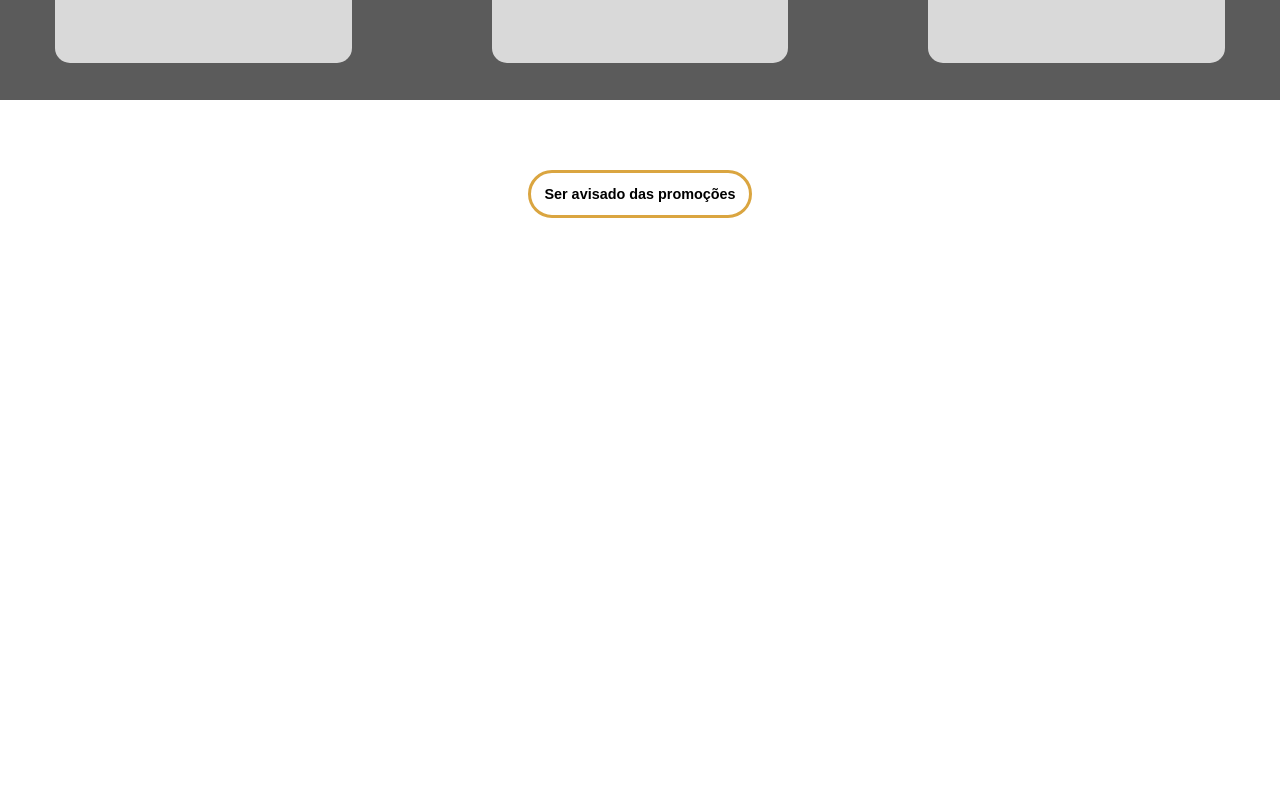
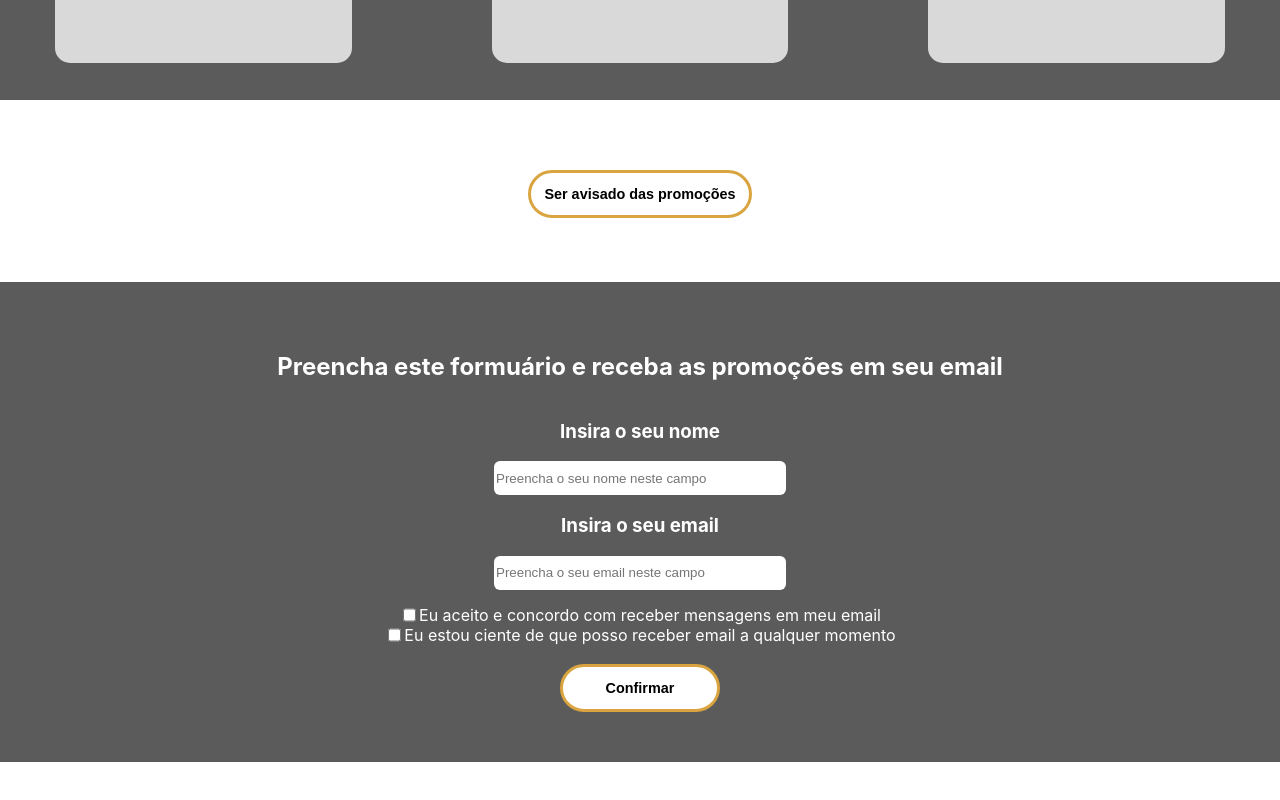
Before and after one commit to oliveira-lucas7/aro-empresa, a React (Create React App) app: page / in a window 1280 px wide. Shown: the part 935-1735 px from the top of the page. Before the commit the page ends 1179 px from the top, so only its background shows below. Built offline with nearby package versions, Linux system fonts and the light colour scheme.

Commit message:
Formulário finalizado

```diff
--- a/package.json
+++ b/package.json
@@ -3,6 +3,7 @@
   "version": "0.1.0",
   "private": true,
   "dependencies": {
+    "@emailjs/browser": "^3.12.1",
     "@testing-library/jest-dom": "^5.17.0",
     "@testing-library/react": "^13.4.0",
     "@testing-library/user-event": "^13.5.0",
--- a/src/App.js
+++ b/src/App.js
@@ -3,7 +3,7 @@ import Header from './components/header';
 import VejaMais from './components/VejaMais';
 import Carrosel from './components/Carrosel'
 import Aviso from './components/Aviso'
-
+import Formulario from './components/Formulario';
 
 function App() {
   return (
@@ -12,6 +12,7 @@ function App() {
         <VejaMais></VejaMais>
         <Carrosel></Carrosel>
         <Aviso></Aviso>
+        <Formulario></Formulario>
     </div>
   );
 }
--- /dev/null
+++ b/src/components/Formulario.jsx
@@ -0,0 +1,86 @@
+import React, { useState } from 'react'
+import Style from './Formulario.module.css'
+import emailjs from '@emailjs/browser'
+
+function Formulario() {
+
+    const [name, setName] = useState('')
+    const [email, setEmail] = useState('')
+    const [checkUm, setCheckUm] = useState(false)
+    const [checkDois, setCheckDois] = useState(false)
+
+    function sendEmail(e){
+        if(name === '' || email === '' || checkUm === false || checkDois === false){
+            alert("Você não preencheu todos os campos")
+            return;
+        }
+
+        e.preventDefault();
+
+        const templateParams = {
+            from_name: name,
+            email: email
+        }
+
+        emailjs.send("service_7cz89cc", "template_wwiab99", templateParams, "6RLZ7eu8T4C1FFQBJ")
+        .then((response) => {
+            console.log("Email enviado com sucesso", response.status, response.text)
+            setName('')
+            setEmail('')
+            setCheckUm(false)
+            setCheckDois(false)
+        }, (err) => {
+            console.log("Erro", err)
+        })
+
+    }
+
+  return (
+    <form onSubmit={sendEmail} className={Style.Formulario}>
+        <h2>Preencha este formuário e receba as promoções em seu email</h2>
+        <div>
+            <h3>Insira o seu nome</h3>
+            <input type="text"
+            className={Style.text}
+            placeholder='Preencha o seu nome neste campo'
+            onChange={(e) => setName(e.target.value)}
+            value={name}
+            />
+        </div>
+        <div>
+            <h3>Insira o seu email</h3>
+            <input type="email"
+            className={Style.text}
+            name=""
+            id=""
+            placeholder='Preencha o seu email neste campo'
+            onChange={(e) => setEmail(e.target.value)}
+            value={email}
+            />
+        </div>
+        <div className={Style.checkUm}>
+            <input type="checkbox"
+            name=""
+            id=""
+            onChange={(e) => setCheckUm(e.target.value)}
+            value={checkUm}
+            />
+            <span>Eu aceito e concordo com receber mensagens em meu email</span>
+        </div>
+        <div className={Style.checkDois}>
+            <input type="checkbox"
+            name=""
+            id=""
+            onChange={(e) => setCheckDois(e.target.value)}
+            value={checkDois}
+            />
+            <span>Eu estou ciente de que posso receber email a qualquer momento</span>
+        </div>
+        <div>
+            <input type="submit" value="Confirmar" className={Style.envio}/>
+        </div>
+    </form>
+  )
+}
+
+export default Formulario
--- /dev/null
+++ b/src/components/Formulario.module.css
@@ -0,0 +1,72 @@
+.Formulario{
+    background-color: #5b5b5b;
+    height: 30rem;
+    margin-top: 3%;
+    display: flex;
+    flex-direction: column;
+    align-items: center;
+    margin-bottom: 10rem;
+    justify-content: center;
+    color: white;
+}
+
+.text{
+    width: 18rem;
+    height: 2rem;
+    border-radius: 6px;
+    border: none;
+}
+
+.checkUm{
+    margin-top: 1.2%;
+}
+
+.checkUm, .checkDois{
+    display: flex;
+}
+
+.envio {
+    margin-top: 12%;
+    width: 10rem;
+    height: 3rem;
+    border: 3px solid #DAA540;
+    border-radius: 45px;
+    transition: all 0.3s;
+    cursor: pointer;
+    background: white;
+    font-size: 0.9em;
+    font-weight: 550;
+    font-family: 'Montserrat', sans-serif;
+  }
+
+  .envio:hover {
+    background: #DAA540;
+    color: white;
+    font-size: 1.1em;
+    border: none;
+  }
+
+
+@media screen and (max-width: 425px){
+    span{
+        font-size: 10px;
+    }
+    .text{
+        width: 14rem;
+        height: 1.7rem;
+    }
+    h2{
+        font-size: 18px;
+        width: 89%;
+    }
+    .checkUm{
+        margin-top: 2.5%;
+    }
+    h3{
+        font-size: 17px;
+    }
+    .envio{
+        width: 8rem;
+        height: 2.3rem;
+    }
+}
```
Also changed, not shown: 1 other file (tests, documents, lock files or other folders).
